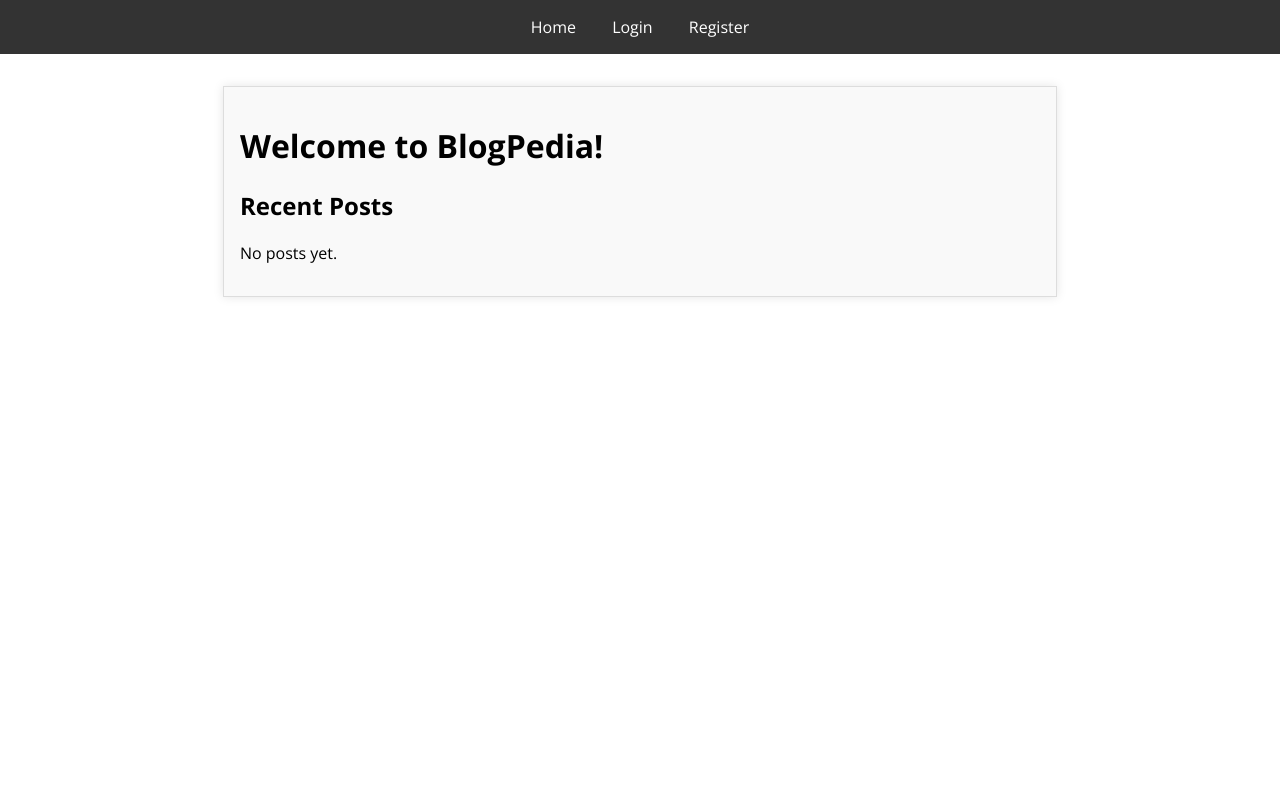
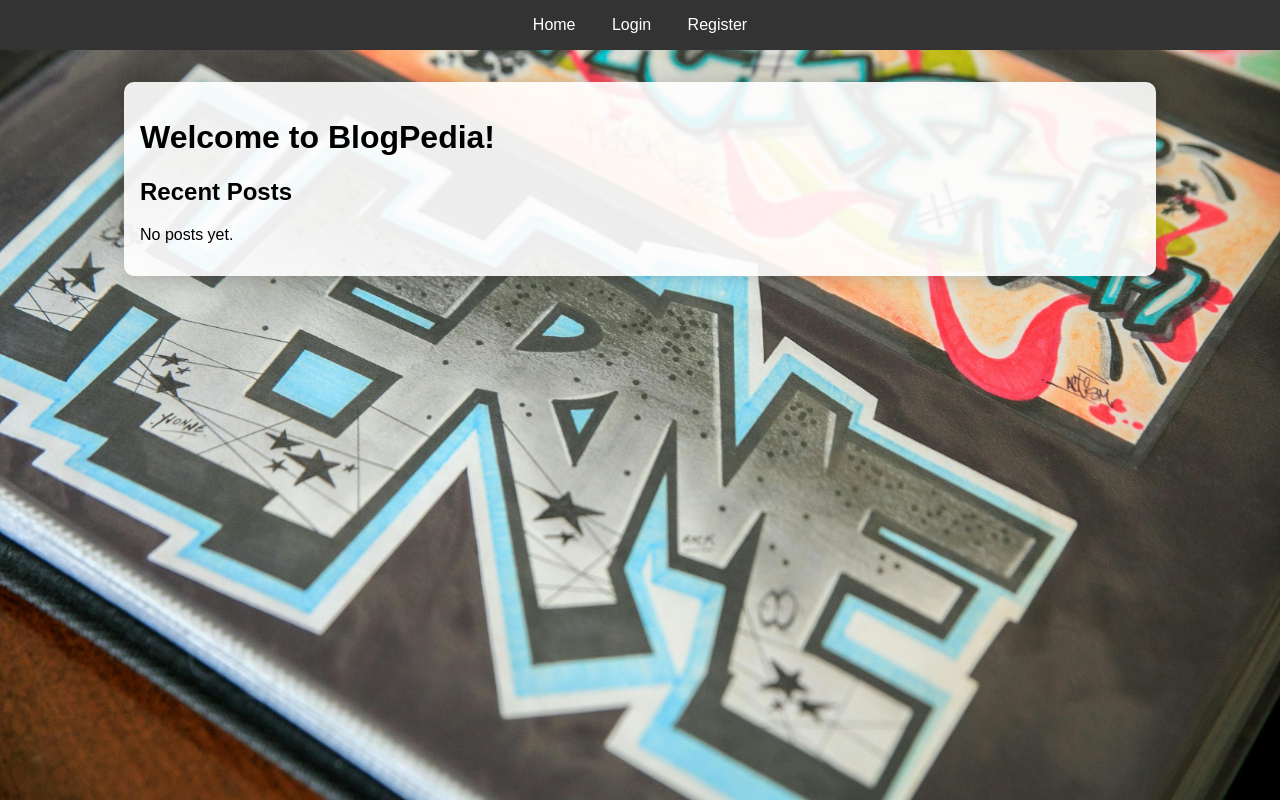
Before and after one commit to parasyadav-26/GeekGazette, a Django app: page / in a window 1280 px wide. Run offline with Django 5.2, Linux system fonts and the light colour scheme; data that the repository does not hold is empty.

Commit message:
Second Update to Home and backgorund image

```diff
--- a/blog/templates/blog/home.html
+++ b/blog/templates/blog/home.html
@@ -2,12 +2,18 @@
 <html>
 <head>
     <title>BlogPedia</title>
+    {% load static %}
     <link rel="stylesheet" href="https://fonts.googleapis.com/css?family=Open+Sans:300,400,600,700&display=swap">
     <style>
         body {
-            font-family: 'Open Sans', sans-serif;
+            font-family: 'Arial', sans-serif;
             margin: 0;
             padding: 0;
+            height: 100vh;
+            background-image: url("{% static 'images/img2.jpg' %}");
+            background-size: cover;
+            background-position: center;
+            background-repeat: no-repeat;
         }
 
         nav {
@@ -28,20 +34,35 @@
         }
 
         .container {
-            max-width: 800px;
+            max-width: 1000px;
             margin: 2em auto;
             padding: 1em;
-            background-color: #f9f9f9;
-            border: 1px solid #ddd;
-            box-shadow: 0 0 10px rgba(0, 0, 0, 0.1);
+            background-color: rgba(255, 255, 255, 0.9);
+            border-radius: 10px;
+            box-shadow: 0 0 20px rgba(0, 0, 0, 0.2);
         }
 
         .post {
+            background-color: #fff;
+            padding: 1em;
             margin-bottom: 2em;
+            border-radius: 8px;
+            border: 1px solid #ddd;
+            box-shadow: 0 2px 5px rgba(0, 0, 0, 0.1);
+            transition: transform 0.2s ease;
+        }
+
+        .post:hover {
+            transform: translateY(-5px);
         }
 
         .post h3 {
             margin-top: 0;
+        }
+
+        .post p {
+            font-size: 1.1em;
+            line-height: 1.6;
         }
 
         .post small {
```
Also changed, not shown: blog/static/images/img2.jpg (added), 1 other file.
